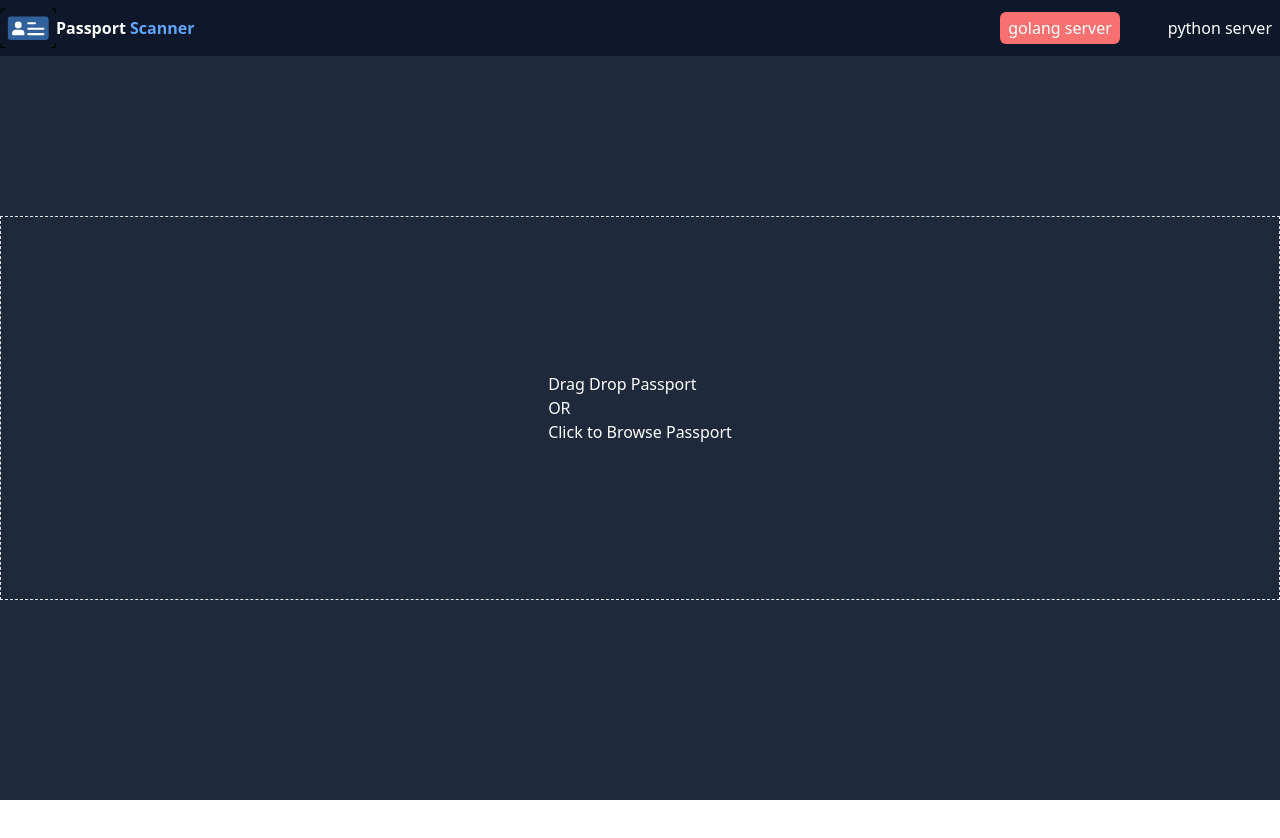
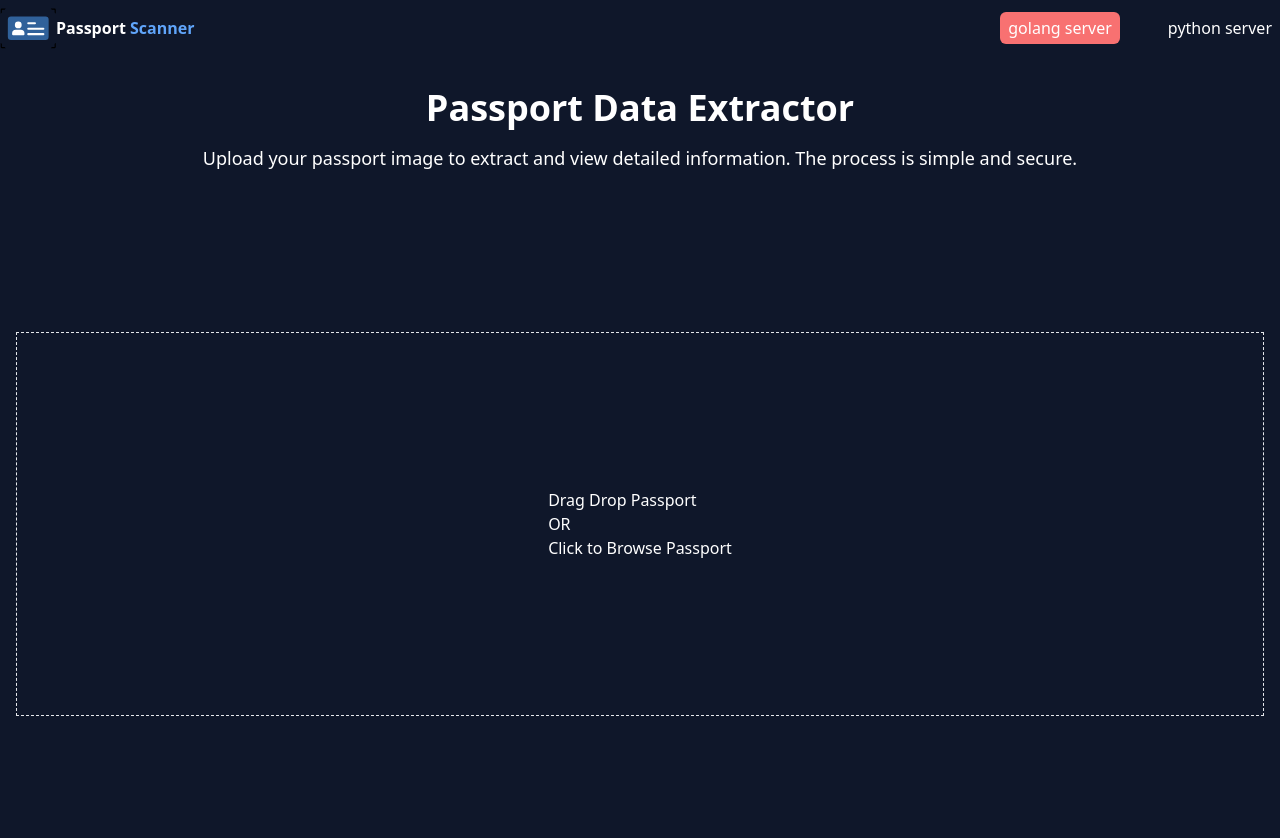
Before and after one commit to Admiral-Simo/passscan-frontend, an Angular app: page / in a window 1280 px wide. Shown: the top 838 px of the page. Before the commit the page ends 800 px from the top, so only its background shows below. Built offline with nearby package versions, Linux system fonts and the light colour scheme.

Commit message:
style: better design

```diff
--- a/src/app/app.component.html
+++ b/src/app/app.component.html
@@ -1,12 +1,26 @@
-<main class="bg-slate-800 min-h-screen text-white">
-  <!-- navbar -->
+<main class="bg-slate-900 min-h-screen text-white">
+  <!-- Navbar component -->
   <app-navbar
     [firstPartTitle]="firstPartTitle"
     [secondPartTitle]="secondPartTitle"
     (urlChanged)="onChangeUrl($event)"
   ></app-navbar>
 
+  <!-- Main content container -->
+  <div class="container mx-auto px-4 py-8">
+    <ng-container *ngIf="data == null">
+      <h1 class="text-4xl font-bold text-center mb-4">
+        Passport Data Extractor
+      </h1>
+      <p class="text-lg text-center mb-8">
+        Upload your passport image to extract and view detailed information. The
+        process is simple and secure.
+      </p>
+    </ng-container>
+
+    <!-- Conditional rendering based on data and imageUrl -->
     <ng-container *ngIf="data == null || imageUrl === ''; else elseBlock">
+      <!-- Drag and drop passport upload component -->
       <app-drag-drop-passport
         [url]="uploadUrl"
         (uploadResponse)="handleUploadResponse($event)"
@@ -14,20 +28,23 @@
       ></app-drag-drop-passport>
     </ng-container>
 
+    <!-- Content to display when data and imageUrl are available -->
     <ng-template #elseBlock>
-    <div class="max-w-screen-xl mx-auto mt-10">
+      <div class="w-full">
         <button
-        class="btn btn-primary capitalize mx-3 text-white"
+          class="self-start btn btn-primary capitalize mx-3 text-white"
           (click)="setDataToNull()"
         >
-        go back
+          Go Back
         </button>
       </div>
       <app-person-data-plotter
         [data]="data"
         [imageUrl]="imageUrl"
+        class="mt-8"
       ></app-person-data-plotter>
     </ng-template>
+  </div>
 </main>
 
 <router-outlet />
--- a/src/app/person-data-plotter/person-data-plotter.component.html
+++ b/src/app/person-data-plotter/person-data-plotter.component.html
@@ -22,7 +22,7 @@
       </ng-container>
     </div>
 
-    <div class="w-full bg-gray-900 px-8 py-4">
+    <div class="w-full bg-pink-800 px-8 py-4">
       {{ jsonData() }}
     </div>
     <div class="flex items-center justify-between w-full">
```
Lines whose indentation alone changed are shown as unchanged.
